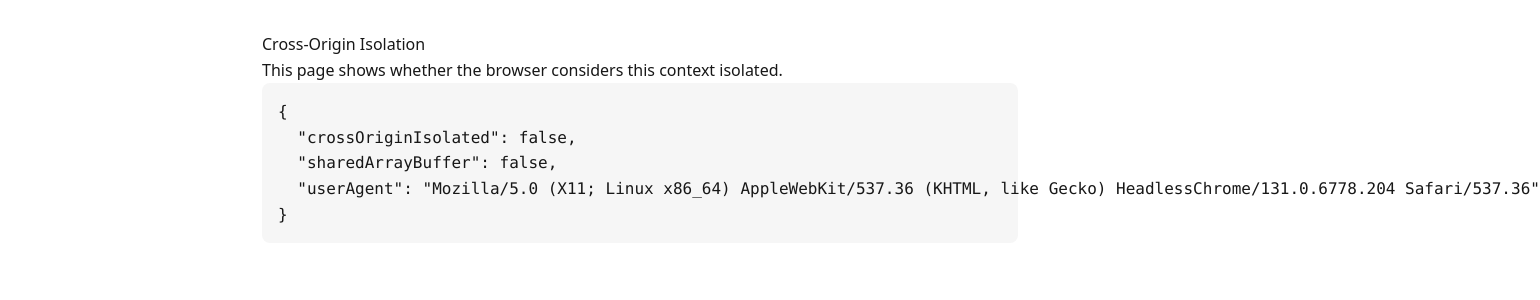
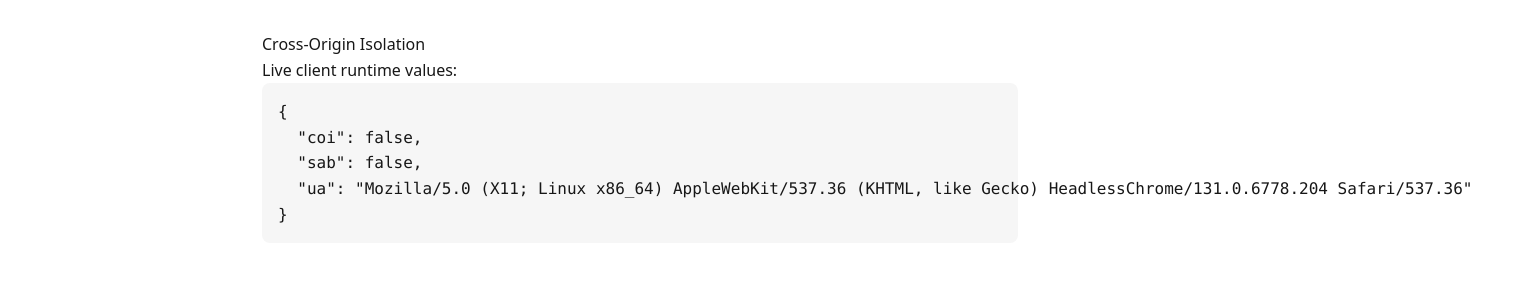
Before and after one commit to simbathedog/oceansai-site, a Next.js app: page /isolation in a window 1280 px wide. Shown: the top 300 px of the page, 1540 px wide, since content can reach past the window. Built offline with nearby package versions, Linux system fonts and the light colour scheme.

Commit message:
chore(isolation): show client runtime COI/SAB/UA via useEffect

```diff
--- a/src/app/isolation/page.tsx
+++ b/src/app/isolation/page.tsx
@@ -1,17 +1,24 @@
 "use client";
+import { useEffect, useState } from "react";
 
 export default function Isolation() {
-  const data = {
-    crossOriginIsolated: typeof self !== "undefined" ? self.crossOriginIsolated : null,
-    sharedArrayBuffer: typeof SharedArrayBuffer !== "undefined",
-    userAgent: typeof navigator !== "undefined" ? navigator.userAgent : null,
-  };
+  const [client, setClient] = useState<{ coi: boolean | null; sab: boolean; ua: string | null }>({
+    coi: null, sab: false, ua: null
+  });
+
+  useEffect(() => {
+    const coi = typeof globalThis !== "undefined" && (globalThis as any).crossOriginIsolated === true;
+    const sab = typeof SharedArrayBuffer !== "undefined";
+    const ua  = typeof navigator !== "undefined" ? navigator.userAgent : null;
+    setClient({ coi, sab, ua });
+  }, []);
+
   return (
     <main style={{padding:"2rem",maxWidth:820,margin:"0 auto",lineHeight:1.6,fontFamily:"system-ui"}}>
       <h1>Cross-Origin Isolation</h1>
-      <p>This page shows whether the browser considers this context isolated.</p>
+      <p>Live client runtime values:</p>
       <pre style={{background:"#f6f6f6",padding:"1rem",borderRadius:8}}>
-        {JSON.stringify(data, null, 2)}
+        {JSON.stringify(client, null, 2)}
       </pre>
     </main>
   );
```
